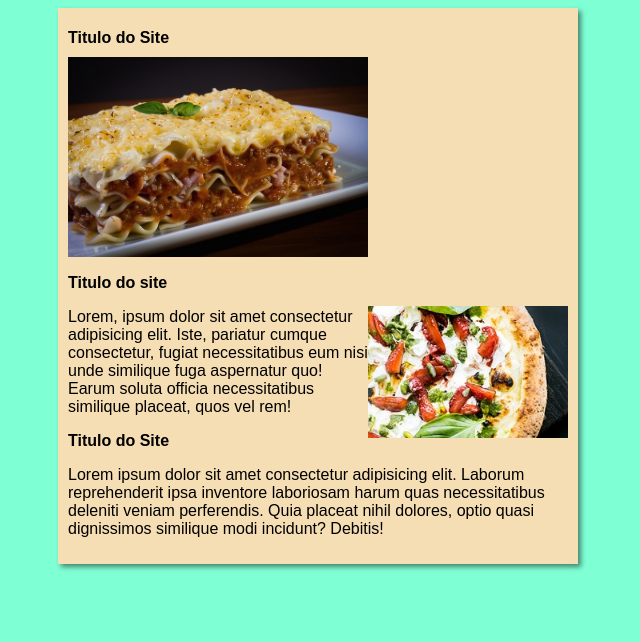
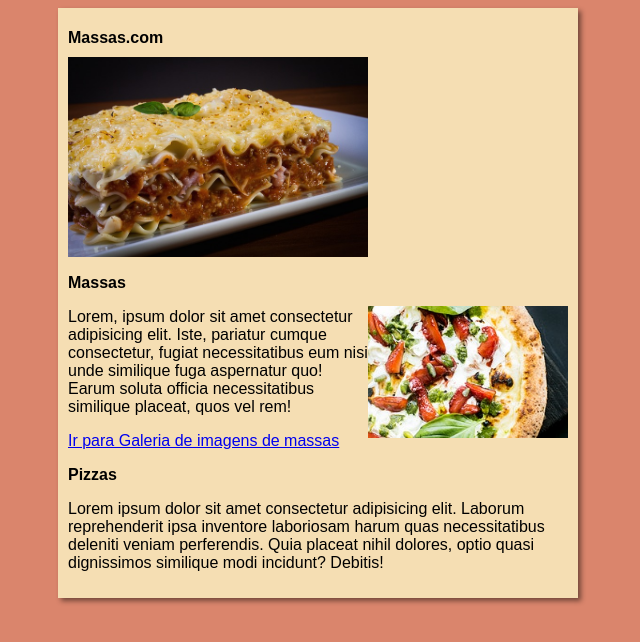
Before and after one commit to Samuelwsz/projeto-site, a plain HTML site: page index.html in a window 1280 px wide. Shown: the whole page, without its empty margins (322-962 px from the left). Drawn offline with Linux system fonts and the light colour scheme.

Commit message:
Mudanças no código

```diff
--- a/estilo/style.css
+++ b/estilo/style.css
@@ -4,7 +4,7 @@
 }
 
 body{
-    background-color: aquamarine;
+    background-color: rgb(218, 133, 108);
 }
 
 main{
--- a/index.html
+++ b/index.html
@@ -4,26 +4,27 @@
     <meta charset="UTF-8">
     <meta http-equiv="X-UA-Compatible" content="IE=edge">
     <meta name="viewport" content="width=device-width, initial-scale=1.0">
-    <title>Ttulo do site</title>
+    <title>Massas.com</title>
     <link rel="stylesheet" href="estilo/style.css">
 </head>
 <body>
     <main>
         <header>
-            <h1>Titulo do Site</h1>
+            <h1>Massas.com</h1>
             <img class="topo" src="imagens/meal-2069021_640.jpg" alt="">
         </header>
         <article>
-            <h2>Titulo do site</h2>
+            <h2>Massas</h2>
             <img class="lado" src="imagens/pexels-daria-shevtsova-1260968.jpg" alt="">
             <p>Lorem, ipsum dolor sit amet consectetur adipisicing
                 elit. Iste, pariatur cumque consectetur, fugiat necessitatibus eum nisi
                 unde similique fuga
                 aspernatur quo! Earum soluta officia necessitatibus
                 similique placeat, quos vel rem!</p>
+            <a href="Massas.html">Ir para Galeria de imagens de massas</a>
         </article>
         <article>
-            <h3>Titulo do Site</h3>
+            <h3>Pizzas</h3>
             <img class="lado" src="imagens/pexels-ella-olsson-1640770.jpg" alt="">
             <p>Lorem ipsum dolor sit amet consectetur adipisicing elit.
                 Laborum reprehenderit ipsa inventore laboriosam harum quas
```
Also changed, not shown: Massas.html (added, +14 -0 lines).
